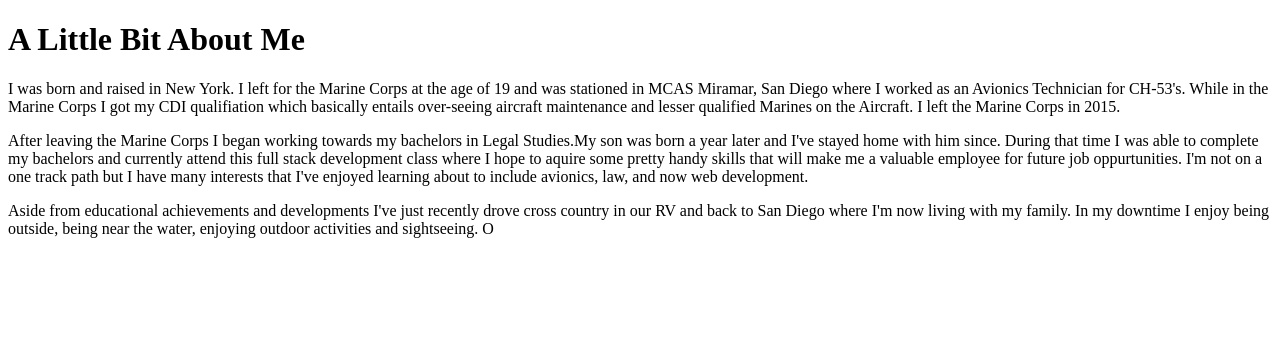
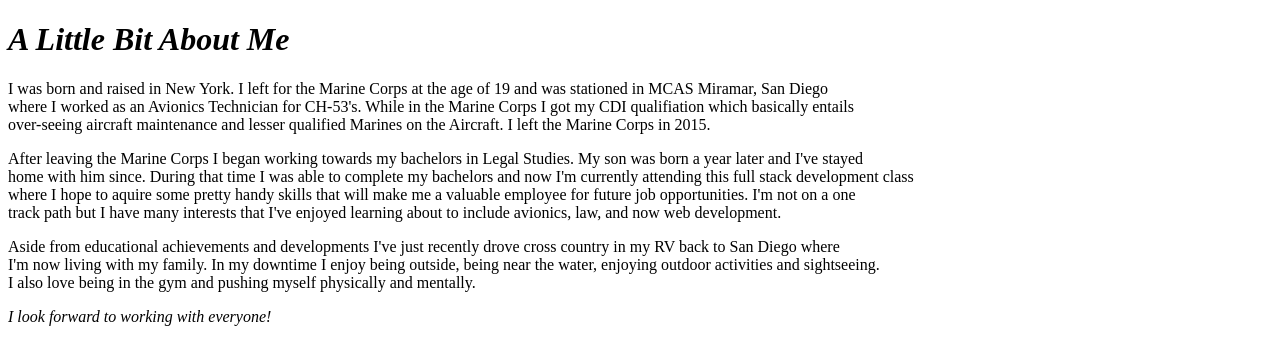
Before and after one commit to justinemrivera/Justines-Bio-, a plain HTML site: page index.html in a window 1280 px wide. Drawn offline with Linux system fonts and the light colour scheme.

Commit message:
Justines bio

```diff
--- a/index.html
+++ b/index.html
@@ -7,17 +7,18 @@
 <title>Justine's Biography</title>
     </head>
     <body>
-        <h1>A Little Bit About Me</h1>
+        <h1><i>A Little Bit About Me</i></h1>
         <p>I was born and raised in New York. I left for the Marine Corps at the age of 19 and
-            was stationed in MCAS Miramar, San Diego where I worked as an Avionics Technician for CH-53's. While in the Marine Corps I got my
-            CDI qualifiation which basically entails over-seeing aircraft maintenance and lesser qualified Marines on the Aircraft.
+            was stationed in MCAS Miramar, San Diego<br> where I worked as an Avionics Technician for CH-53's. While in the Marine Corps I got my
+            CDI qualifiation which basically entails<br> over-seeing aircraft maintenance and lesser qualified Marines on the Aircraft.
 I left the Marine Corps in 2015.
         </p>
-        <p>After leaving the Marine Corps I began working towards my bachelors in Legal Studies.My son was born a year later and I've stayed home with him since.
-            During that time I was able to complete my bachelors and currently attend this full stack development class where I hope to aquire some pretty handy skills
-        that will make me a valuable employee for future job oppurtunities. I'm not on a one track path but I have many interests that I've enjoyed learning about to include
+        <p>After leaving the Marine Corps I began working towards my bachelors in Legal Studies. My son was born a year later and I've stayed <br> home with him since.
+            During that time I was able to complete my bachelors and now I'm currently attending this full stack development class<br> where I hope to aquire some pretty handy skills
+        that will make me a valuable employee for future job opportunities. I'm not on a one<br> track path but I have many interests that I've enjoyed learning about to include
     avionics, law, and now web development. </p>
-    Aside from educational achievements and developments I've just recently drove cross country in our RV and back to San Diego where I'm now living with my family.
-    In my downtime I enjoy being outside, being near the water, enjoying outdoor activities and sightseeing. O
+    Aside from educational achievements and developments I've just recently drove cross country in my RV back to San Diego where <br> I'm now living with my family.
+    In my downtime I enjoy being outside, being near the water, enjoying outdoor activities and sightseeing.<br> I also love being in the gym and pushing myself physically and mentally.
         </p>
+        <p><em>I look forward to working with everyone!</em></p>
     </body>
```
